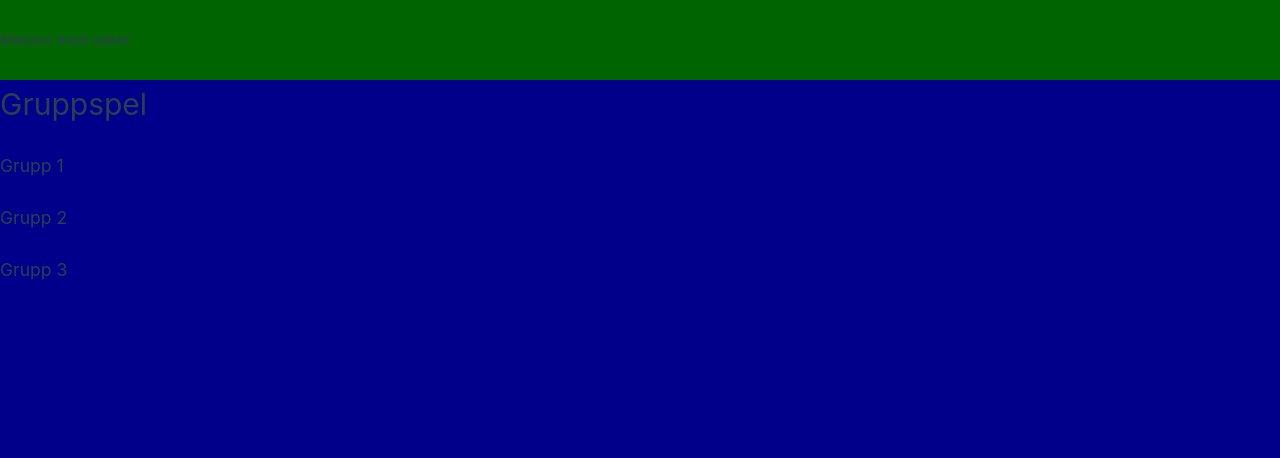
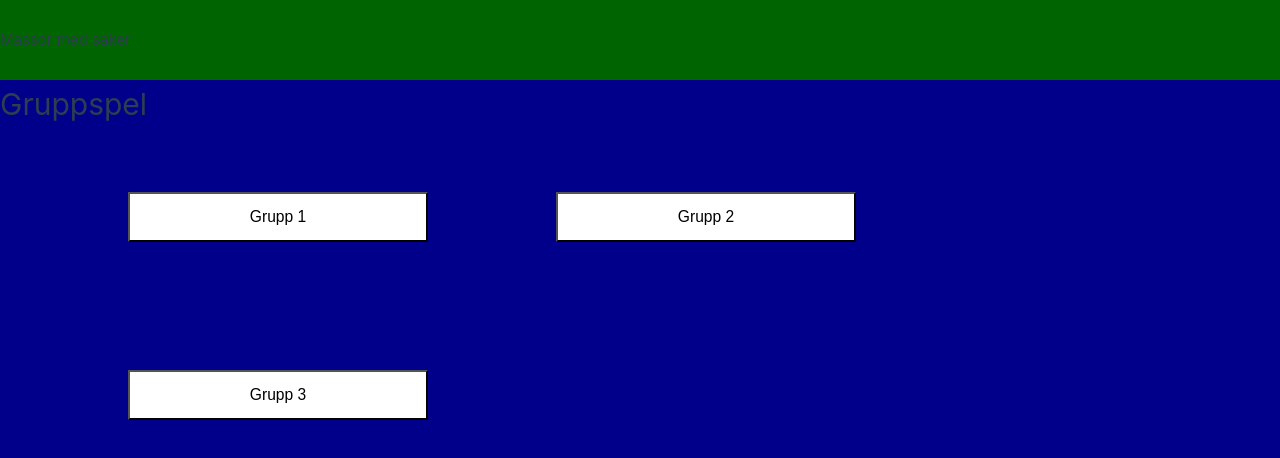
Before and after one commit to CD47484/Volleyboll-Gruppspel, a Vue app in the folder Gruppspel/: page / in a window 1280 px wide. Shown: the top 458 px of the page. Built offline with nearby package versions, Linux system fonts and the light colour scheme.

Commit message:
liten test sida

```diff
--- a/Gruppspel/src/App.vue
+++ b/Gruppspel/src/App.vue
@@ -6,18 +6,21 @@
 <nav id="nav">Massor med saker</nav>
 
 <main id="main">
+
 <h1>Gruppspel</h1>
-<br>
 
+<button class="container">
 <h3>Grupp 1</h3> <!--fetchar in grupperna-->
+</button>
 
-<br>
+<button class="container">
+<h3>Grupp 2</h3>
+</button>
 
-<h3>Grupp 2</h3>
+<button class="container">
+<h3>Grupp 3</h3>
+</button>
 
-<br>
-
-<h3>Grupp 3</h3>
 </main>
 </template>
 
@@ -40,4 +43,17 @@
   right: 0%;
   background-color: darkblue;
 }
+h3{
+  color: black;
+}
+.container {
+  position: relative;
+  left: 5%;
+  right: 5%;
+  margin: 5%;
+  height: 50px;
+  width: 300px;
+  align-items: center;
+  background-color: white;
+}
 </style>
```
